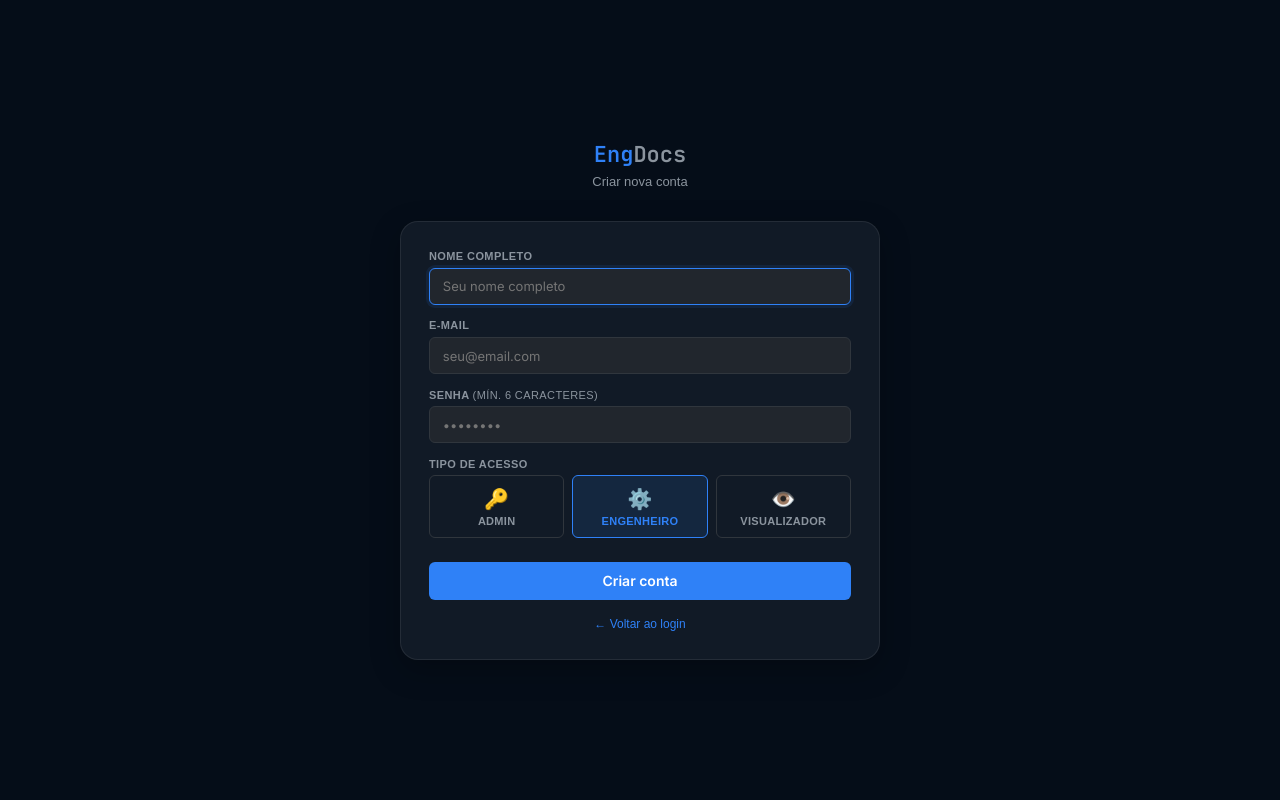
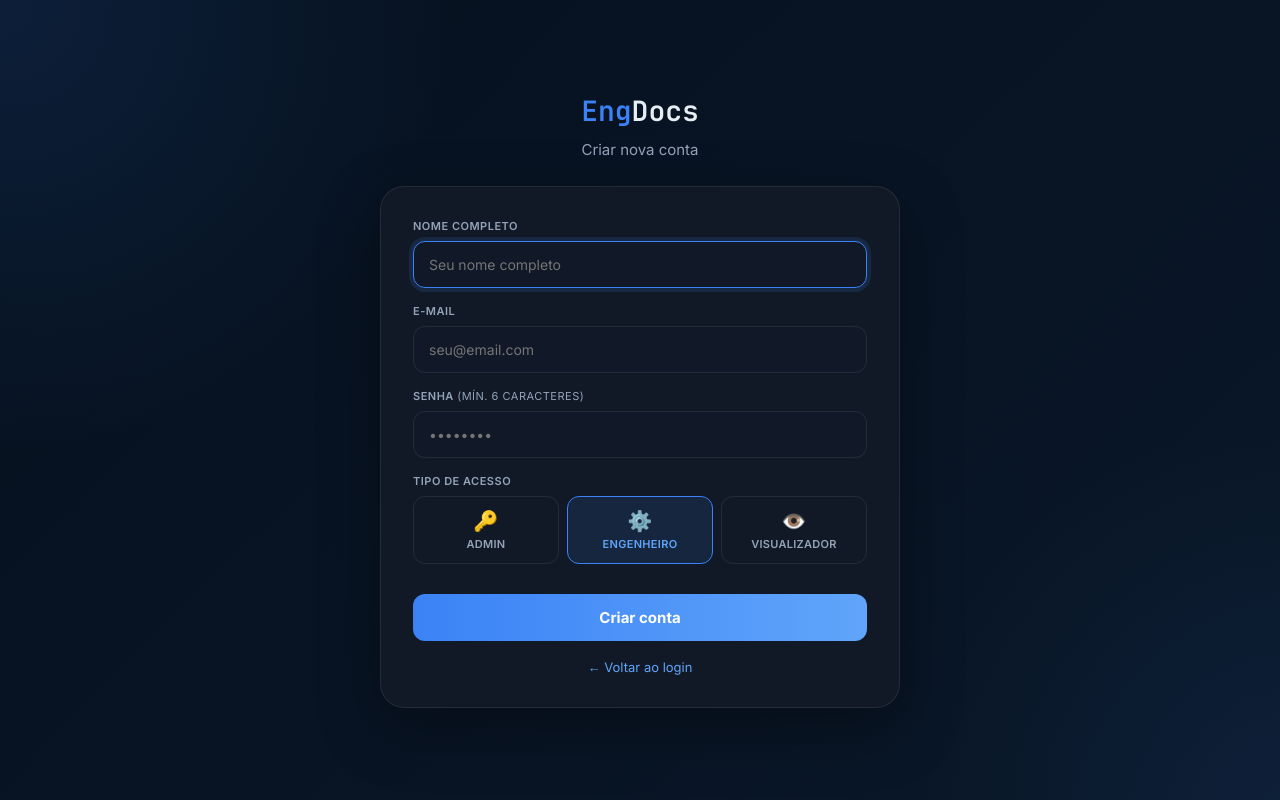
Before and after one commit to GuilhermeHerrera/engdocs, a Flask app: page /cadastro in a window 1280 px wide. Run offline with Flask 3, Linux system fonts and the light colour scheme; the visitor is signed in with stand-in values (Sample User, id 1).

Commit message:
Melhorei layout da tela de login

```diff
--- a/templates/_auth_base.html
+++ b/templates/_auth_base.html
@@ -1,101 +1,233 @@
 <!DOCTYPE html>
 <html lang="pt-BR">
 <head>
-<meta charset="UTF-8"><meta name="viewport" content="width=device-width,initial-scale=1">
+<meta charset="UTF-8">
+<meta name="viewport" content="width=device-width,initial-scale=1">
 <title>{% block title %}EngDocs{% endblock %}</title>
 <link href="https://fonts.googleapis.com/css2?family=Inter:wght@400;500;600;700&family=JetBrains+Mono:wght@600&display=swap" rel="stylesheet">
+
 <style>
 *,*::before,*::after{box-sizing:border-box;margin:0;padding:0}
-:root{--bg:#0d1117;--surface:#161b22;--surface2:#21262d;--border:#30363d;
-      --accent:#2f81f7;--text:#e6edf3;--text-dim:#8b949e;--green:#3fb950;--red:#f85149;--radius:6px}
-body{background:var(--bg);color:var(--text);font-family:'Inter',sans-serif;
-     min-height:100vh;display:flex;align-items:center;justify-content:center;padding:1rem}
-.wrap{width:100%;max-width:420px}
-.logo{font-family:'JetBrains Mono',monospace;font-weight:600;font-size:22px;
-      color:var(--accent);text-align:center;margin-bottom:.35rem}
-.logo span{color:var(--text-dim)}
-.sub{text-align:center;color:var(--text-dim);font-size:13px;margin-bottom:2rem}
-.card{background:var(--surface);border:1px solid var(--border);border-radius:10px;padding:1.75rem}
-.form-group{margin-bottom:.9rem}
-.form-row{display:grid;grid-template-columns:1fr 1fr;gap:.75rem}
-label{display:block;font-size:11px;font-weight:600;color:var(--text-dim);
-      margin-bottom:.35rem;text-transform:uppercase;letter-spacing:.4px}
-input,select{width:100%;background:var(--surface2);border:1px solid var(--border);color:var(--text);
-      padding:.6rem .8rem;border-radius:var(--radius);font-size:13px;font-family:'Inter',sans-serif;
-      outline:none;transition:.15s}
-input:focus,select:focus{border-color:var(--accent);box-shadow:0 0 0 3px rgba(47,129,247,.1)}
-.btn{width:100%;padding:.65rem;border-radius:var(--radius);border:none;
-     background:var(--accent);color:#fff;font-size:14px;font-weight:600;
-     cursor:pointer;font-family:'Inter',sans-serif;transition:.15s;margin-top:.25rem}
-.btn:hover{background:#1f6feb}
-.link-back{text-align:center;margin-top:1.1rem;font-size:12px}
-.link-back a{color:var(--accent);text-decoration:none}
-.flash{padding:.6rem .9rem;border-radius:var(--radius);margin-bottom:.9rem;font-size:13px}
-.flash.erro{background:rgba(248,81,73,.1);border:1px solid rgba(248,81,73,.3);color:var(--red)}
-.flash.sucesso{background:rgba(63,185,80,.1);border:1px solid rgba(63,185,80,.3);color:var(--green)}
-.flash.info{background:rgba(47,129,247,.1);border:1px solid rgba(47,129,247,.3);color:var(--accent)}
-.tipo-grid{display:grid;grid-template-columns:repeat(3,1fr);gap:.5rem}
-.tipo-opt input[type=radio]{display:none}
-.tipo-opt label{cursor:pointer;border:1px solid var(--border);border-radius:var(--radius);
-                padding:.65rem .5rem;text-align:center;transition:.15s;display:block;font-size:11px;
-                text-transform:uppercase;letter-spacing:.3px}
-.tipo-opt input[type=radio]:checked+label{border-color:var(--accent);background:rgba(47,129,247,.12);color:var(--accent)}
-.tipo-opt label .ic{font-size:1.25rem;display:block;margin-bottom:.25rem}
+
+:root{
+  --bg:#06111f;
+  --bg2:#0a1728;
+  --surface:rgba(17,26,38,.94);
+  --surface2:#111827;
+  --border:rgba(255,255,255,.08);
+  --accent:#3b82f6;
+  --accent-hover:#2563eb;
+  --text:#e6edf3;
+  --text-dim:#94a3b8;
+  --green:#3fb950;
+  --red:#f85149;
+  --radius:14px;
+}
+
+body{
+  min-height:100vh;
+  display:flex;
+  align-items:center;
+  justify-content:center;
+  padding:24px;
+  font-family:'Inter',sans-serif;
+  color:var(--text);
+  background:
+    radial-gradient(circle at top left, rgba(59,130,246,.12), transparent 30%),
+    radial-gradient(circle at bottom right, rgba(59,130,246,.08), transparent 25%),
+    linear-gradient(135deg, var(--bg), var(--bg2));
+}
+
+.wrap{
+  width:100%;
+  max-width:520px;
+}
+
+.card{
+  width:100%;
+  background:var(--surface);
+  border:1px solid var(--border);
+  border-radius:24px;
+  padding:32px;
+  box-shadow:0 20px 60px rgba(0,0,0,.35);
+  backdrop-filter:blur(10px);
+}
+
+.logo{
+  font-family:'JetBrains Mono',monospace;
+  font-weight:600;
+  font-size:28px;
+  color:var(--accent);
+  text-align:center;
+  margin-bottom:10px;
+}
+
+.logo span{
+  color:var(--text);
+}
+
+.sub{
+  text-align:center;
+  color:var(--text-dim);
+  font-size:15px;
+  line-height:1.5;
+  margin-bottom:24px;
+}
+
+.form-group{
+  margin-bottom:16px;
+}
+
+.form-row{
+  display:grid;
+  grid-template-columns:1fr 1fr;
+  gap:12px;
+}
+
+label{
+  display:block;
+  font-size:11px;
+  font-weight:600;
+  color:var(--text-dim);
+  margin-bottom:8px;
+  text-transform:uppercase;
+  letter-spacing:.5px;
+}
+
+input,select{
+  width:100%;
+  background:var(--surface2);
+  border:1px solid var(--border);
+  color:var(--text);
+  padding:14px 15px;
+  border-radius:12px;
+  font-size:14px;
+  font-family:'Inter',sans-serif;
+  outline:none;
+  transition:.2s;
+}
+
+input:focus,select:focus{
+  border-color:var(--accent);
+  box-shadow:0 0 0 4px rgba(59,130,246,.14);
+}
+
+.btn{
+  width:100%;
+  padding:14px 16px;
+  border-radius:12px;
+  border:none;
+  background:linear-gradient(90deg, var(--accent), #60a5fa);
+  color:#fff;
+  font-size:15px;
+  font-weight:700;
+  cursor:pointer;
+  font-family:'Inter',sans-serif;
+  transition:.2s;
+  margin-top:6px;
+}
+
+.btn:hover{
+  transform:translateY(-1px);
+  background:linear-gradient(90deg, var(--accent-hover), var(--accent));
+}
+
+.link-back{
+  text-align:center;
+  margin-top:18px;
+  font-size:13px;
+}
+
+.link-back a{
+  color:#60a5fa;
+  text-decoration:none;
+}
+
+.link-back a:hover{
+  text-decoration:underline;
+}
+
+.flash{
+  padding:12px 14px;
+  border-radius:12px;
+  margin-bottom:14px;
+  font-size:13px;
+}
+
+.flash.erro{
+  background:rgba(248,81,73,.1);
+  border:1px solid rgba(248,81,73,.3);
+  color:var(--red);
+}
+
+.flash.sucesso{
+  background:rgba(63,185,80,.1);
+  border:1px solid rgba(63,185,80,.3);
+  color:var(--green);
+}
+
+.flash.info{
+  background:rgba(59,130,246,.1);
+  border:1px solid rgba(59,130,246,.3);
+  color:#60a5fa;
+}
+
+.tipo-grid{
+  display:grid;
+  grid-template-columns:repeat(3,1fr);
+  gap:8px;
+}
+
+.tipo-opt input[type=radio]{
+  display:none;
+}
+
+.tipo-opt label{
+  cursor:pointer;
+  border:1px solid var(--border);
+  border-radius:12px;
+  padding:12px 8px;
+  text-align:center;
+  transition:.15s;
+  display:block;
+  font-size:11px;
+  text-transform:uppercase;
+  letter-spacing:.3px;
+}
+
+.tipo-opt input[type=radio]:checked+label{
+  border-color:var(--accent);
+  background:rgba(59,130,246,.12);
+  color:#60a5fa;
+}
+
+.tipo-opt label .ic{
+  font-size:1.25rem;
+  display:block;
+  margin-bottom:4px;
+}
+
+@media (max-width: 600px){
+  .card{
+    padding:24px 20px;
+    border-radius:20px;
+  }
+
+  .form-row{
+    grid-template-columns:1fr;
+  }
+
+  .logo{
+    font-size:24px;
+  }
+
+  .sub{
+    font-size:14px;
+  }
+}
 </style>
 </head>
 <body>
 {% block body %}{% endblock %}
 </body>
 </html>
-<style>
-  body{
-    margin:0;
-    min-height:100vh;
-    display:flex;
-    align-items:center;
-    justify-content:center;
-    background:#050d18;
-    font-family:Arial, sans-serif;
-  }
-
-  .wrap{
-    width:100%;
-    max-width:520px;
-    padding:40px 20px;
-    margin:0 auto;
-  }
-
-  .brand{
-    text-align:center;
-    margin-bottom:24px;
-  }
-
-  .brand-logo{
-    width:140px;
-    height:auto;
-    display:block;
-    margin:0 auto 14px;
-  }
-
-  .brand-subtitle{
-    margin:0;
-    font-size:16px;
-    color:#9aa4b2;
-    font-weight:600;
-  }
-
-  .card{
-    background:#111a26;
-    border:1px solid rgba(255,255,255,0.08);
-    border-radius:18px;
-    padding:28px;
-    box-shadow:0 10px 30px rgba(0,0,0,0.25);
-  }
-
-  .access-msg{
-    margin-top:12px;
-    text-align:center;
-    font-size:13px;
-    color:#7f8a99;
-  }
-</style>
```
Also changed, not shown: templates/login.html (+28 -65 lines), static/uploads/logo.png (deleted).
